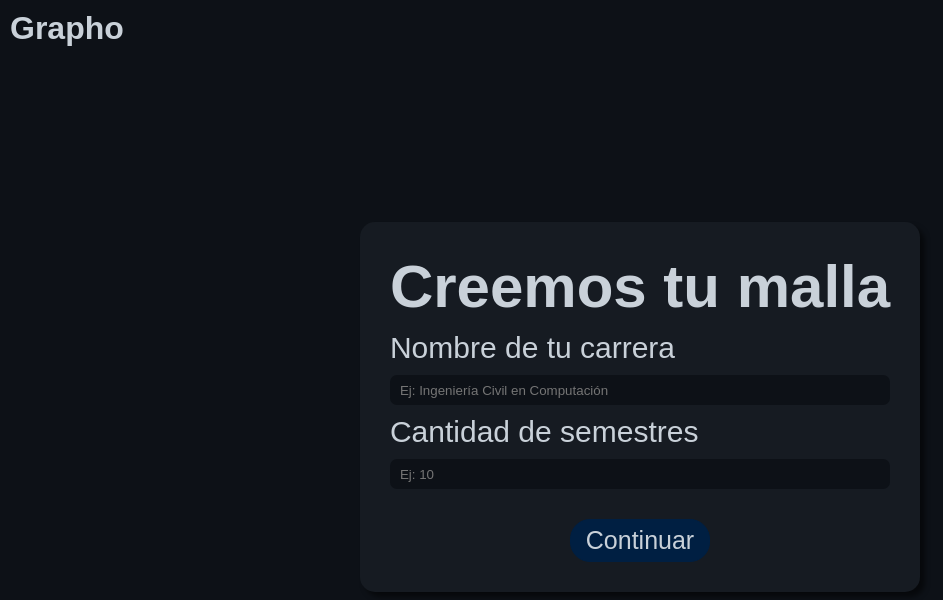
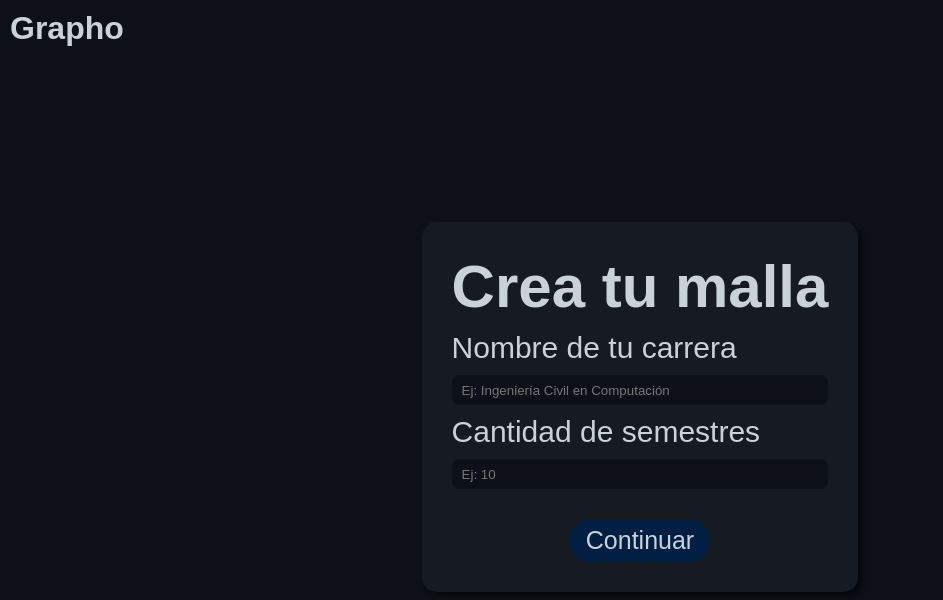
Before and after one commit to champi41/Grapho, a plain HTML site: page index.html in a window 1280 px wide. Both pictures are taken after a click on the button "Crea tu malla". Shown: the whole page, without its empty margins (0-943 px from the left). Drawn offline with Linux system fonts and the light colour scheme; a web font is replaced by a local one.

Commit message:
Update index.html

```diff
--- a/index.html
+++ b/index.html
@@ -20,7 +20,7 @@
 
     <div class="contenedor" id="contenedor" style="display:none;">
         <div class="contenedorform" id="contenedorform">
-            <h2>Creemos tu malla</h2>
+            <h2>Crea tu malla</h2>
             <div><p>Nombre de tu carrera</p></div>
             <input type="text" id="career-name" placeholder="Ej: Ingeniería Civil en Computación">
             <div><p>Cantidad de semestres</p></div>
@@ -57,8 +57,8 @@
                 <button id="delete-ramo-btn" class="delete-btn">
                     <i class='bx bx-trash' ></i>
                 </button>
+                <button id="close-modal-btn" class="cancelar" >Cancelar</button>
                 <button id="save-edit-btn" class="primary">Guardar</button>
-                <button id="close-modal-btn" class="cancelar" >Cancelar</button>
             </div>
         </div>
     </div>
```
